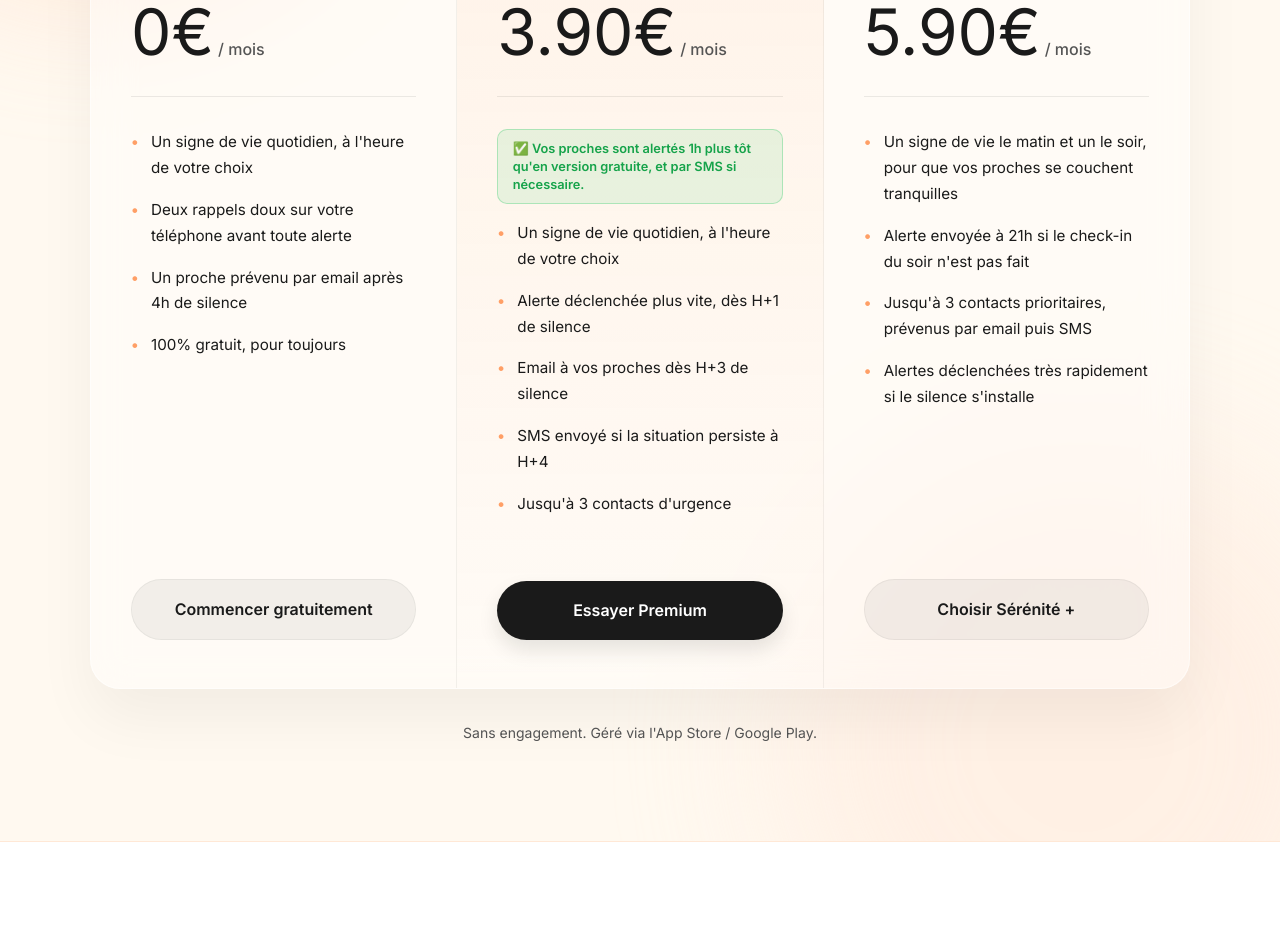
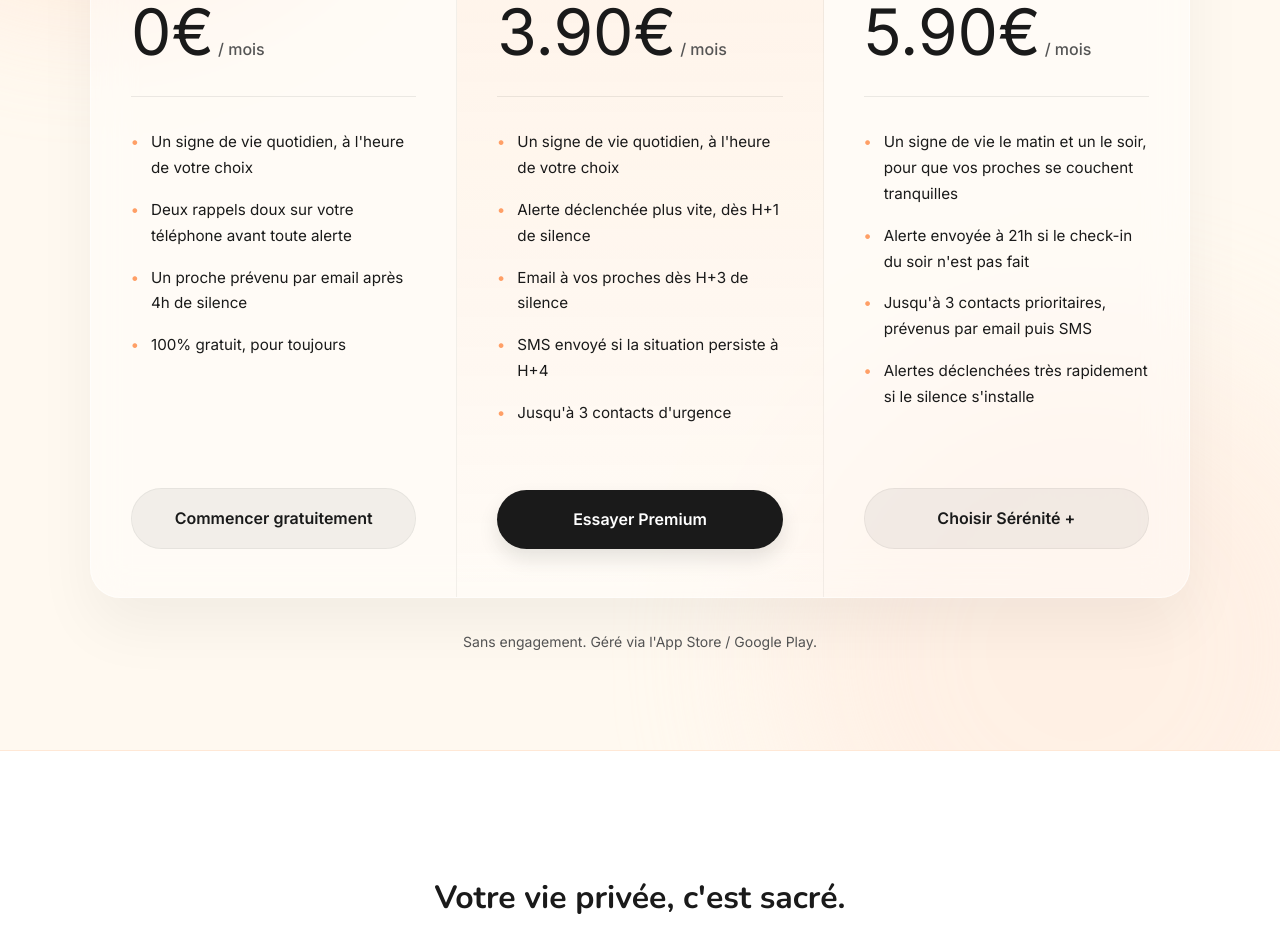
Before and after one commit to Hugo-sl/hibo-landing, a Next.js app: page / in a window 1280 px wide. Shown: the part 7380-8306 px from the top of the page. Built offline with nearby package versions, Linux system fonts and the light colour scheme.

Commit message:
Remove the banner from Premium pricing card

```diff
--- a/app/page.jsx
+++ b/app/page.jsx
@@ -694,7 +694,7 @@ export default function Home() {
                     <p className="glass-desc">Pour ne plus se demander si vos proches <br /> seraient prévenus à temps.</p>
                     <div className="glass-price">3.90€<span>/ mois</span></div>
                     <div className="glass-divider"></div>
-                    <div style={{ background: 'rgba(34,197,94,0.1)', border: '1px solid rgba(34,197,94,0.3)', borderRadius: '10px', padding: '0.6rem 0.9rem', marginBottom: '1rem', fontSize: '0.8rem', color: '#16a34a', fontWeight: '600', lineHeight: '1.4' }}>✅ Vos proches sont alertés 1h plus tôt qu'en version gratuite, et par SMS si nécessaire.</div>
+
                     <ul className="glass-features">
                         <li>Un signe de vie quotidien, à l'heure de votre choix</li>
                         <li>Alerte déclenchée plus vite, dès H+1 de silence</li>
```
